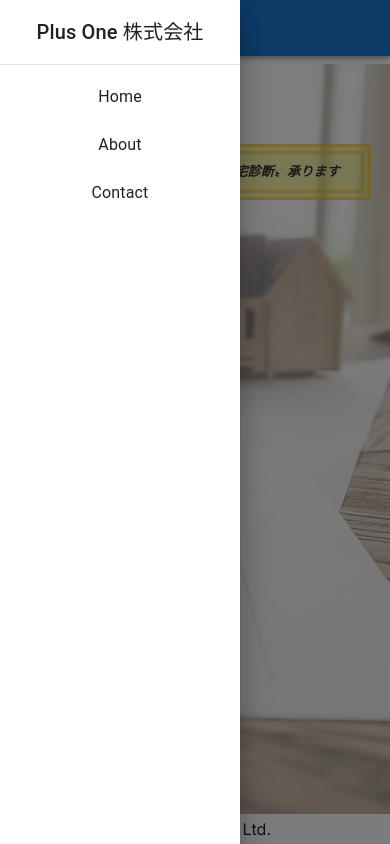
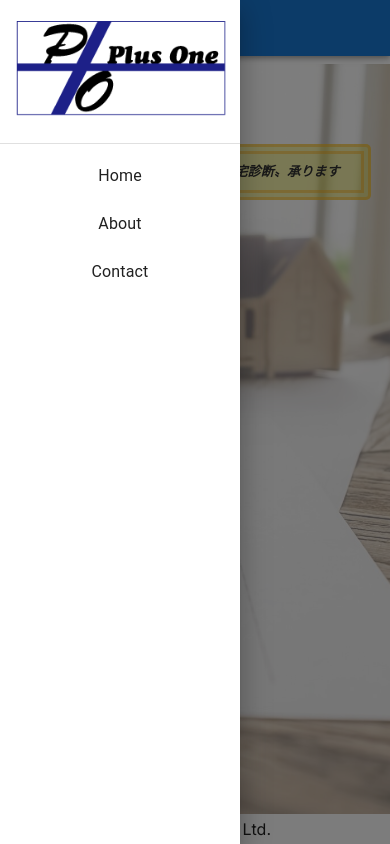
Before and after one commit to no215tyler/plusone_kk, a Next.js app: page / in a window 390 px wide. Both pictures are taken after a click on the button "open drawer". Built offline with nearby package versions, Linux system fonts and the light colour scheme.

Commit message:
✨ サイドメニュー用ロゴの実装

```diff
--- a/components/DrawerAppBar.tsx
+++ b/components/DrawerAppBar.tsx
@@ -34,7 +34,7 @@ export default function DrawerAppBar(props: Props) {
   const drawer = (
     <Box onClick={handleDrawerToggle} sx={{ textAlign: 'center' }}>
       <Typography variant="h6" sx={{ my: 2 }}>
-        Plus One 株式会社
+        <img src='plusone_logos/Plus-One_logo.png' className={classes.side_menu} />
       </Typography>
       <Divider />
       <List>
--- a/styles/Home.module.css
+++ b/styles/Home.module.css
@@ -43,3 +43,7 @@
     font-size: small;
   }
 }
+
+.side_menu {
+  width: 90%;
+}
```
